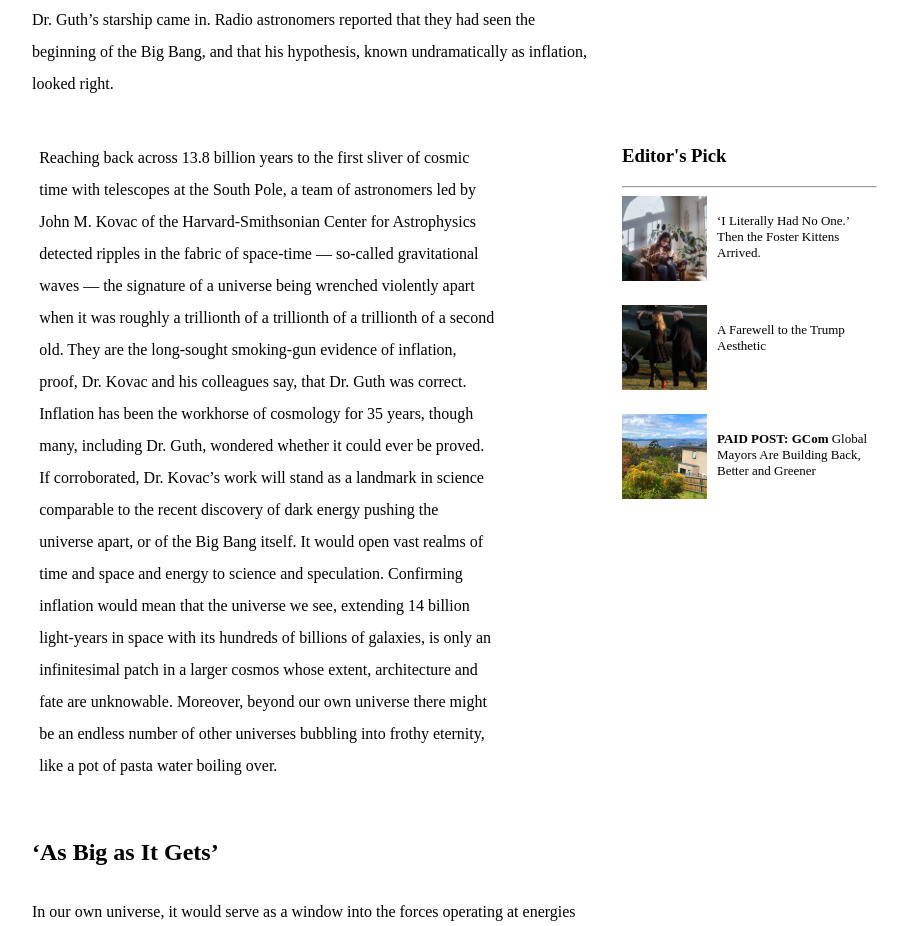
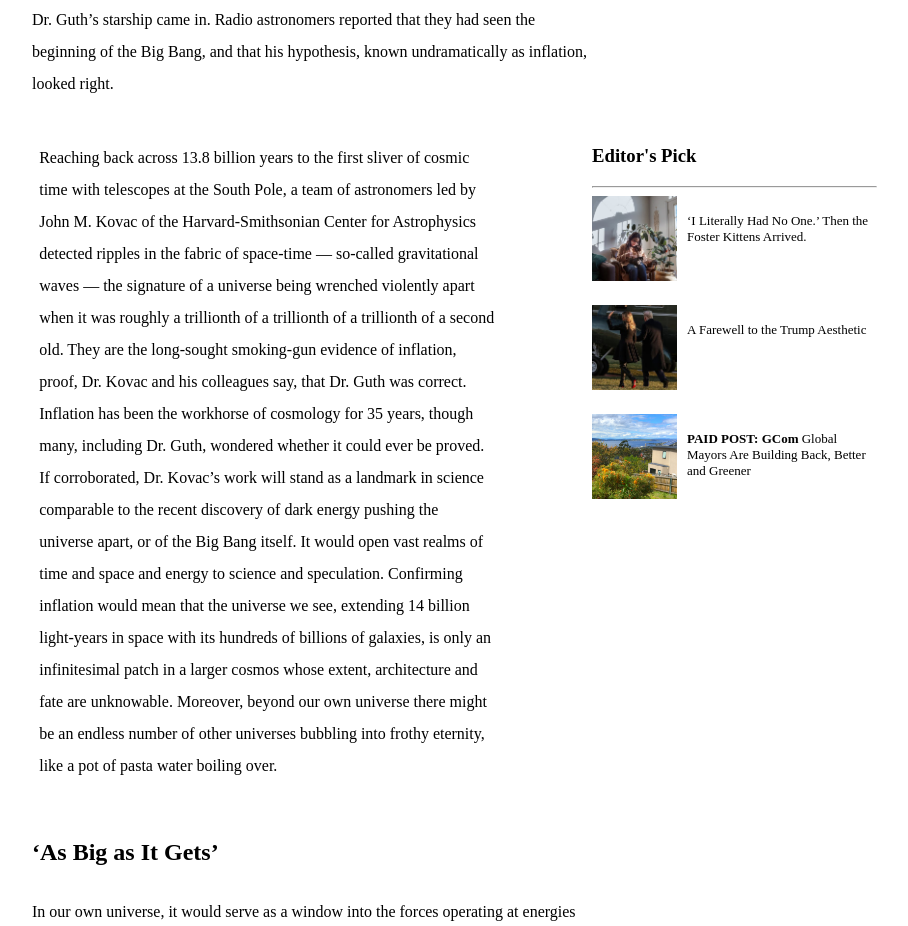
Before and after one commit to luqmanmusah/NewYorkTimes_Microvers, a plain HTML site: page index.html in a window 1280 px wide. Shown: the part 1320-2246 px from the top of the page, without its empty margins (323-1231 px from the left). Drawn offline with Linux system fonts and the light colour scheme.

Commit message:
removed commented css and placed the editor's pick in an aside tag

```diff
--- a/index.html
+++ b/index.html
@@ -95,8 +95,8 @@
                 architecture and fate are unknowable. Moreover, beyond our own universe there might be an endless number
                 of other universes bubbling into frothy eternity, like a pot of pasta water boiling over.
             </div>
-            <div class="editor3">
-                <aside>
+
+                <aside class="editor3">
                     <h3>Editor's Pick</h3><hr>
                     <div class="editor-link">
                         <a>
@@ -131,7 +131,7 @@
                     </div>
 
                 </aside>
-            </div>
+
             </section>
             <section class="cambridge">
                 <h2>‘As Big as It Gets’</h2>
--- a/style.css
+++ b/style.css
@@ -97,8 +97,6 @@ img {
   display: block;
   width: 25%;
   text-size-adjust: 100%;
-  /* position: flex;
-  justify-content: space-evenly; */
 }
 .sub-buttons {
   display: flex;
@@ -245,8 +243,6 @@ figcaption {
 }
 
 .grid-container3 {
-  /* display: grid;
-  grid-template-columns: 75% 25%;  */
   width: 100%;
   margin: auto;
   position: relative;
@@ -457,8 +453,6 @@ footer {
   top: 34rem;
 }
 
-/* .logo {
-  width: 200px; */
   .logos {
     width: 200px;
   }
```
